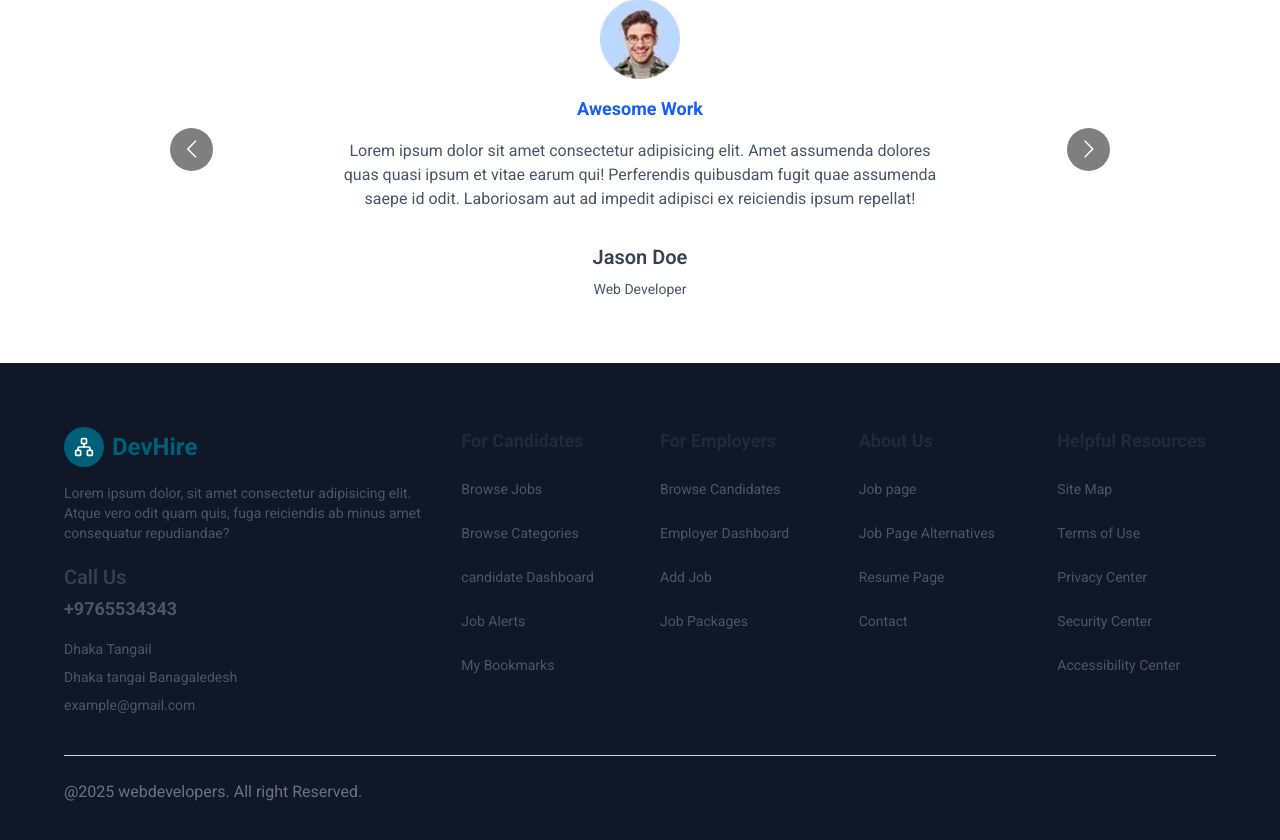
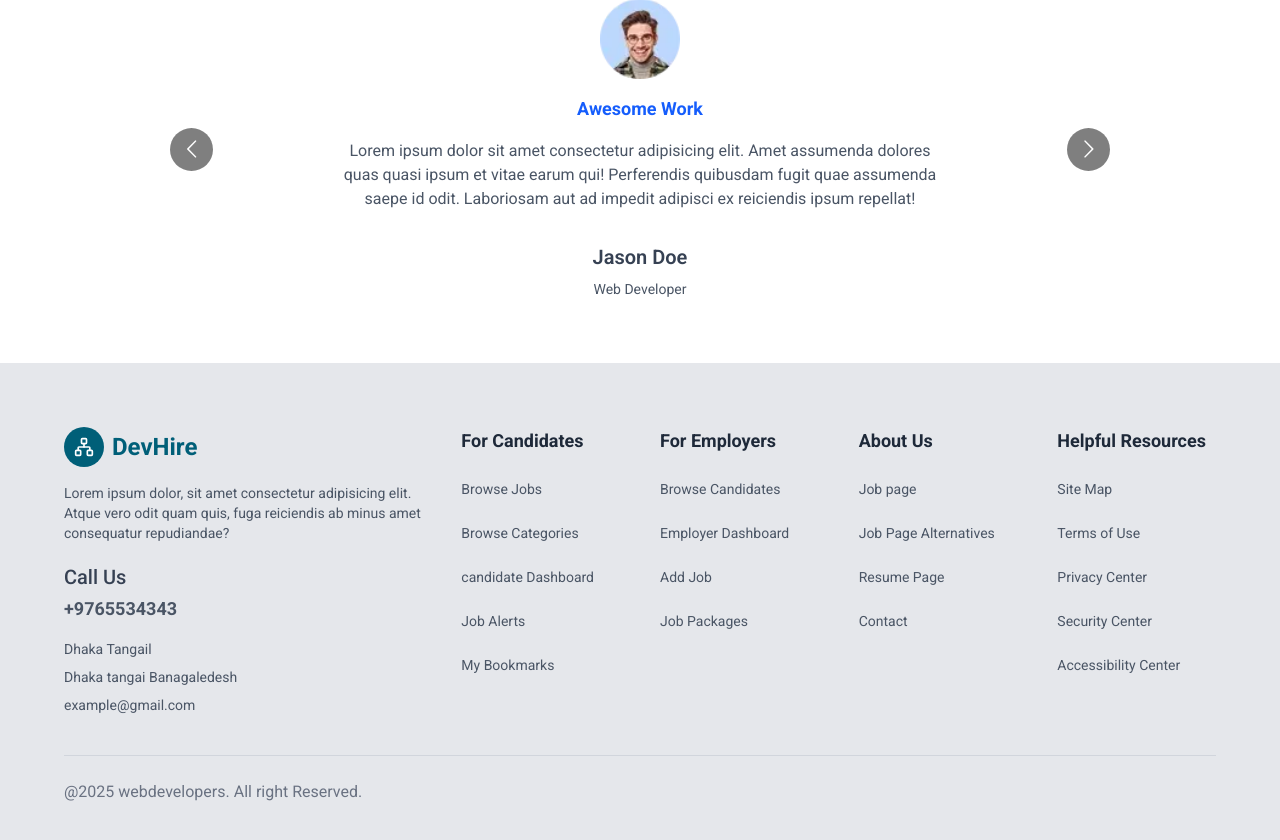
Before and after one commit to subashtamang2/job-landing, a Next.js app: page / in a window 1280 px wide. Shown: the part 4447-5287 px from the top of the page. Built offline with nearby package versions, Linux system fonts and the light colour scheme.

Commit message:
footer eroor solved

```diff
--- a/components/Home/Footer/Footer.tsx
+++ b/components/Home/Footer/Footer.tsx
@@ -3,7 +3,7 @@ import { LuNetwork } from 'react-icons/lu'
 
 const Footer = () => {
   return (
-    <div className='pt-16 pb-16 bg-gray-900 dark:bg-gray-900'>
+    <div className='pt-16 pb-16 bg-gray-200 dark:bg-gray-900'>
       <div className='w-[90%] mx-auto grid grid-cols-1 md:grid-cols-3 lg:grid-cols-4 xl:grid-cols-6 gap-10 items-start'>
         {/*  1 st part */}
         <div className='xl:col-span-2'>
```
